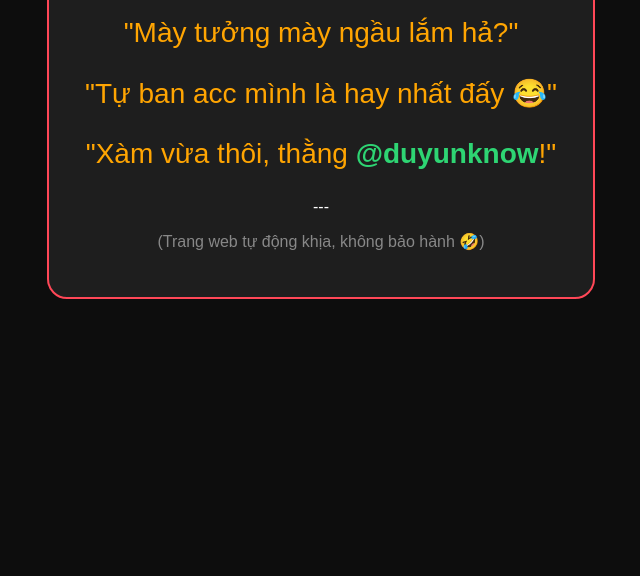
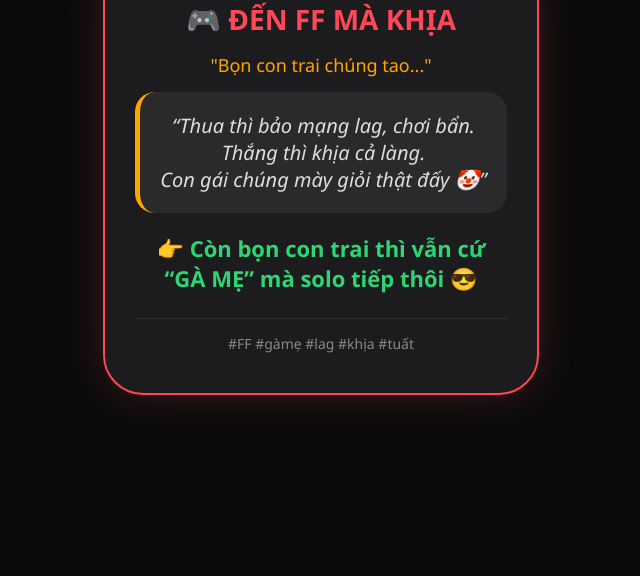
Before and after one commit to ruanxue432-hash/cocai.chim.github.io, a plain HTML site: page index.html in a window 1280 px wide. Shown: the part 224-800 px from the top of the page, without its empty margins (319-959 px from the left). Drawn offline with Linux system fonts and the light colour scheme.

Commit message:
Update title and styles in index.html
Signed-off-by: ruanxue432-hash <ruanxue432@gmail.com>

```diff
--- a/index.html
+++ b/index.html
@@ -2,45 +2,77 @@
 <html>
 <head>
     <meta charset="UTF-8">
-    <title>Web khịa</title>
+    <title>FF xin lỗi =))</title>
     <style>
         body {
-            background: #0d0d0d;
+            background: #0b0b0b;
+            font-family: 'Segoe UI', Arial, sans-serif;
+            display: flex;
+            justify-content: center;
+            align-items: center;
+            height: 100vh;
+            margin: 0;
+            color: #fff;
             text-align: center;
-            padding-top: 50px;
-            font-family: Arial;
-            color: #fff;
         }
-        h1 {
-            font-size: 60px;
+        .card {
+            background: #1c1c1e;
+            padding: 40px 30px;
+            border-radius: 40px;
+            max-width: 500px;
+            border: 2px solid #ff4757;
+            box-shadow: 0 0 40px rgba(255, 71, 87, 0.2);
+        }
+        .title {
+            font-size: 28px;
+            font-weight: bold;
             color: #ff4757;
-            text-shadow: 0 0 20px #ff4757;
+            margin-bottom: 10px;
         }
-        .box {
-            background: #1e1e1e;
-            padding: 30px;
+        .sub {
+            font-size: 18px;
+            color: #ffa502;
+            margin: 15px 0;
+        }
+        .quote {
+            font-size: 20px;
+            background: #2a2a2c;
+            padding: 20px;
             border-radius: 20px;
-            display: inline-block;
-            border: 2px solid #ff4757;
+            border-left: 5px solid #ffa502;
+            font-style: italic;
+            color: #ddd;
         }
         .khia {
-            color: #ffa502;
-            font-size: 28px;
-        }
-        .ten {
             color: #2ed573;
             font-weight: bold;
+            font-size: 22px;
+            margin-top: 20px;
+        }
+        .tag {
+            color: #888;
+            font-size: 14px;
+            margin-top: 25px;
+            border-top: 1px solid #333;
+            padding-top: 15px;
         }
     </style>
 </head>
 <body>
-    <div class="box">
-        <h1>🤡 KHỊA MÀY NÈ</h1>
-        <p class="khia">"Mày tưởng mày ngầu lắm hả?"</p>
-        <p class="khia">"Tự ban acc mình là hay nhất đấy 😂"</p>
-        <p class="khia">"Xàm vừa thôi, thằng <span class="ten">@duyunknow</span>!"</p>
-        <p>---</p>
-        <p style="color:#888;">(Trang web tự động khịa, không bảo hành 🤣)</p>
+    <div class="card">
+        <div class="title">🎮 ĐẾN FF MÀ KHỊA</div>
+        <div class="sub">"Bọn con trai chúng tao..."</div>
+        <div class="quote">
+            “Thua thì bảo mạng lag, chơi bẩn.<br>
+            Thắng thì khịa cả làng.<br>
+            Con gái chúng mày giỏi thật đấy 🤡”
+        </div>
+        <div class="khia">
+            👉 Còn bọn con trai thì vẫn cứ <br> “GÀ MẸ” mà solo tiếp thôi 😎
+        </div>
+        <div class="tag">
+            #FF #gàmẹ #lag #khịa #tuất
+        </div>
     </div>
 </body>
 </html>
```
